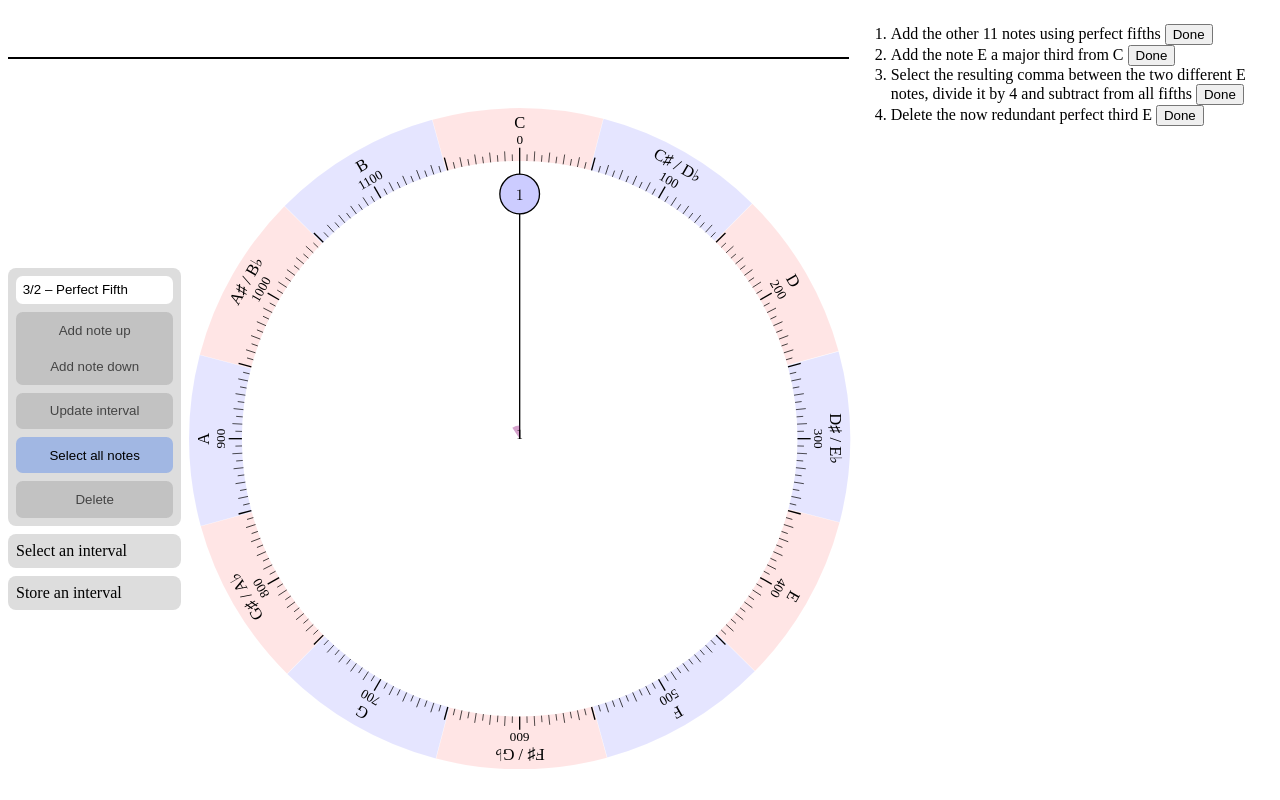
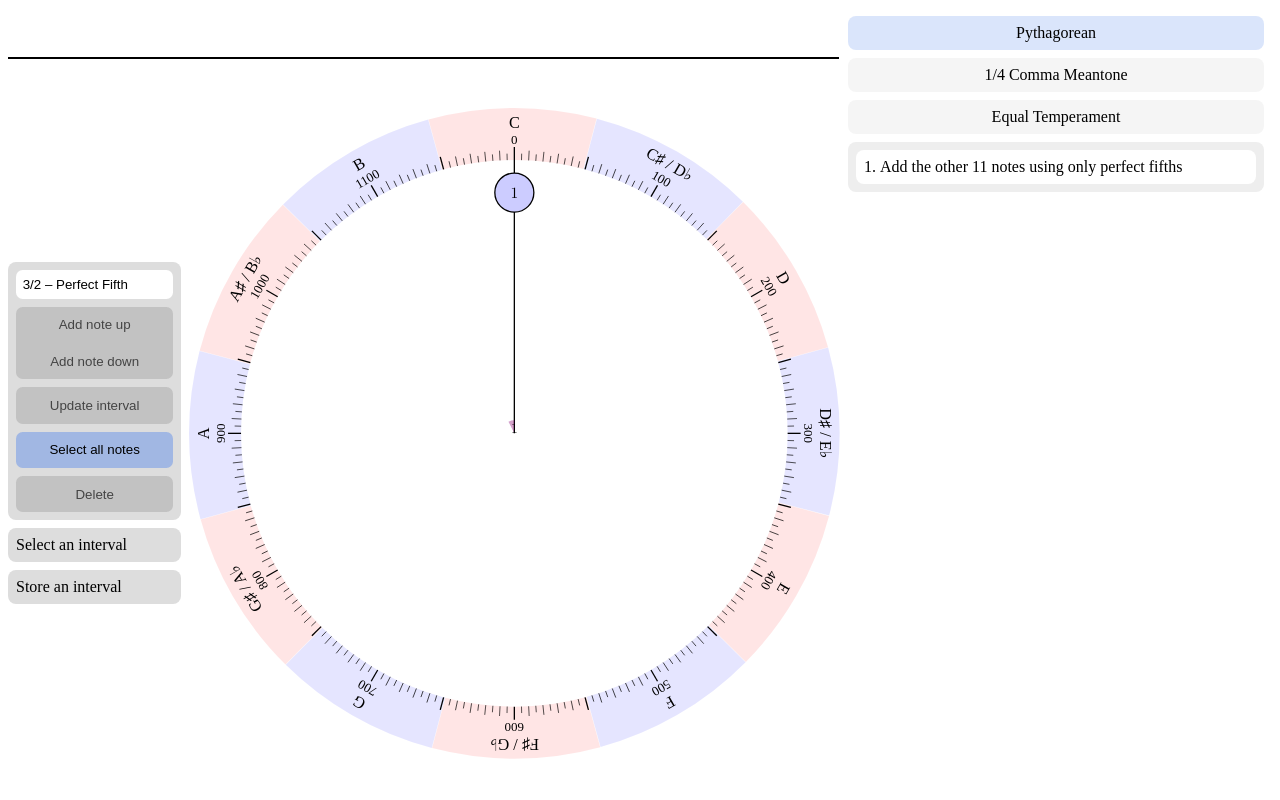
Before and after one commit to pkb-pmj/tuning-sveltekit-hackathon, a SvelteKit app: page /circle in a window 1280 px wide. Built offline with nearby package versions, Linux system fonts and the light colour scheme.

Commit message:
✨ more temperaments, better guide UI

```diff
--- /dev/null
+++ b/src/lib/guide/Tabs.svelte
@@ -0,0 +1,101 @@
+<script lang="ts">
+	import { setContext } from 'svelte';
+	import type { IntervalTree, Node } from '$lib/intervalTree';
+	import { temperaments } from './data';
+
+	export let tree: IntervalTree;
+	export let root: Node;
+
+	setContext('root', root);
+	setContext('intervalTree', tree);
+
+	let temperament = 0;
+	let step = 0;
+
+	$: setTree(step);
+	$: temperament, (step = -1);
+
+	function setTree(step: number) {
+		if (step === -1) return;
+		root.updateFromJSON(temperaments[temperament].steps[step].data);
+		tree.update();
+	}
+</script>
+
+<ul>
+	{#each temperaments as { name }, i}
+		<li class:checked={temperament === i}>
+			<input type="radio" hidden value={i} id="t{i}" bind:group={temperament} />
+			<label for="t{i}">{name}</label>
+		</li>
+	{/each}
+</ul>
+<div class="list">
+	<ol>
+		{#each temperaments[temperament].steps as { text, data }, i}
+			<li class:checked={step === i}>
+				<input type="radio" hidden value={i} id="s{i}" bind:group={step} />
+				<label for="s{i}">{text}</label>
+			</li>
+		{/each}
+	</ol>
+</div>
+
+<style>
+	ul {
+		list-style-type: none;
+		display: flex;
+		flex-flow: column nowrap;
+		gap: 0.5em;
+		margin: 0;
+		padding: 0;
+	}
+	ol {
+		list-style-position: inside;
+		display: flex;
+		flex-flow: column nowrap;
+		gap: 0.5em;
+		margin: 0;
+		margin-top: 0.5em;
+		padding: 0.5em;
+		border-radius: 0.5em;
+		background-color: #eee;
+		--saturation: 0%;
+		--value: 100%;
+		--alpha: 1;
+	}
+	li {
+		cursor: pointer;
+		padding: 0.5em;
+		border-radius: 0.5em;
+		transition: 0.2s background-color;
+		background-color: hsl(var(--hue) var(--saturation) var(--value) / var(--alpha));
+	}
+	ul li {
+		display: block;
+	}
+	label {
+		cursor: pointer;
+	}
+	ul label {
+		display: block;
+		text-align: center;
+	}
+	li:hover {
+		--hue: 120;
+		--saturation: 80%;
+		--value: 80%;
+	}
+	li.checked {
+		--hue: 0;
+		--hue: 120;
+		--hue: 220;
+		--hue: 220;
+		--saturation: 80%;
+		--value: 80%;
+		--alpha: 0.4;
+	}
+	li:hover {
+		--alpha: 0.6;
+	}
+</style>
--- /dev/null
+++ b/src/lib/guide/data/equal.ts
@@ -0,0 +1,66 @@
+import type { TuningGuideData } from '../guide';
+import { pythagorean } from './pythagorean';
+
+export const equal: TuningGuideData = {
+	name: 'Equal Temperament',
+	steps: [
+		{
+			text: 'Start with the Pythagorean tuning - add the other 11 notes using only perfect fifths',
+			data: pythagorean.steps[0].data,
+		},
+		{
+			text: "Add one more note a fifth up from F, so it's almost equal to the original C",
+			data: {
+				'3/2': {
+					'3/2': {
+						'3/2': {
+							'3/2': {
+								'3/2': {
+									'3/2': {
+										'3/2': {
+											'3/2': {
+												'3/2': {
+													'3/2': {
+														'3/2': {
+															'3/2': {},
+														},
+													},
+												},
+											},
+										},
+									},
+								},
+							},
+						},
+					},
+				},
+			},
+		},
+		{
+			text: 'Select the resulting comma between the two different C notes, divide it by 12 and subtract from all fifths',
+			data: {
+				'1*2^7/12': {
+					'1*2^7/12': {
+						'1*2^7/12': {
+							'1*2^7/12': {
+								'1*2^7/12': {
+									'1*2^7/12': {
+										'1*2^7/12': {
+											'1*2^7/12': {
+												'1*2^7/12': {
+													'1*2^7/12': {
+														'1*2^7/12': {},
+													},
+												},
+											},
+										},
+									},
+								},
+							},
+						},
+					},
+				},
+			},
+		},
+	],
+};
--- /dev/null
+++ b/src/lib/guide/data/index.ts
@@ -0,0 +1,5 @@
+import { equal } from './equal';
+import { meantone } from './meantone';
+import { pythagorean } from './pythagorean';
+
+export const temperaments = [pythagorean, meantone, equal];
--- a/src/lib/guide/data/meantone.ts
+++ b/src/lib/guide/data/meantone.ts
@@ -1,34 +1,15 @@
-import type { IntervalTreeJSON } from '$lib/intervalTree';
+import type { TuningGuideData } from '../guide';
+import { pythagorean } from './pythagorean';
 
-export const data: { text: string; data: IntervalTreeJSON }[] = [
+export const meantone: TuningGuideData = {
+	name: '1/4 Comma Meantone',
+	steps: [
 		{
-		text: 'Add the other 11 notes using perfect fifths',
-		data: {
-			'3/2': {
-				'3/2': {
-					'3/2': {
-						'3/2': {
-							'3/2': {
-								'3/2': {
-									'3/2': {
-										'3/2': {
-											'3/2': {
-												'3/2': {
-													'3/2': {},
-												},
-											},
-										},
-									},
-								},
-							},
-						},
-					},
-				},
-			},
-		},
+			text: 'Start with the Pythagorean tuning - add the other 11 notes using only perfect fifths',
+			data: pythagorean.steps[0].data,
 		},
 		{
-		text: 'Add the note E a major third from C',
+			text: 'Add the note E a major third up from C',
 			data: {
 				'5/4': {},
 				'3/2': {
@@ -107,4 +88,5 @@ export const data: { text: string; data: IntervalTreeJSON }[] = [
 				},
 			},
 		},
-];
+	],
+};
--- /dev/null
+++ b/src/lib/guide/data/pythagorean.ts
@@ -0,0 +1,33 @@
+import type { TuningGuideData } from '../guide';
+
+export const pythagorean: TuningGuideData = {
+	name: 'Pythagorean',
+	steps: [
+		{
+			text: 'Add the other 11 notes using only perfect fifths',
+			data: {
+				'3/2': {
+					'3/2': {
+						'3/2': {
+							'3/2': {
+								'3/2': {
+									'3/2': {
+										'3/2': {
+											'3/2': {
+												'3/2': {
+													'3/2': {
+														'3/2': {},
+													},
+												},
+											},
+										},
+									},
+								},
+							},
+						},
+					},
+				},
+			},
+		},
+	],
+};
--- a/src/routes/circle/+page.svelte
+++ b/src/routes/circle/+page.svelte
@@ -1,8 +1,6 @@
 <script lang="ts">
 	import ChromaticCircle from '$lib/ChromaticCircle.svelte';
-	import List from '$lib/guide/List.svelte';
-	import ListItem from '$lib/guide/ListItem.svelte';
-	import { data as meantone } from '$lib/guide/data/meantone';
+	import Tabs from '$lib/guide/Tabs.svelte';
 	import { intervalTree } from '$lib/intervalTree';
 	import { keyboardStore } from '$lib/keyboard';
 
@@ -16,11 +14,7 @@
 		<ChromaticCircle {tree} {keyboard} />
 	</div>
 	<div class="list">
-		<List {tree} {root}>
-			{#each meantone as { text, data }}
-				<ListItem json={data}>{text}</ListItem>
-			{/each}
-		</List>
+		<Tabs {tree} {root} />
 	</div>
 </div>
 
@@ -37,5 +31,10 @@
 	}
 	.list {
 		flex: 1;
+		padding: 0.5em;
+		--hue: 0;
+		--saturation: 0%;
+		--value: 90%;
+		--alpha: 0.4;
 	}
 </style>
```
Also changed, not shown: src/lib/guide/guide.d.ts (added, +8 -0 lines). Lines whose indentation alone changed are shown as unchanged.
